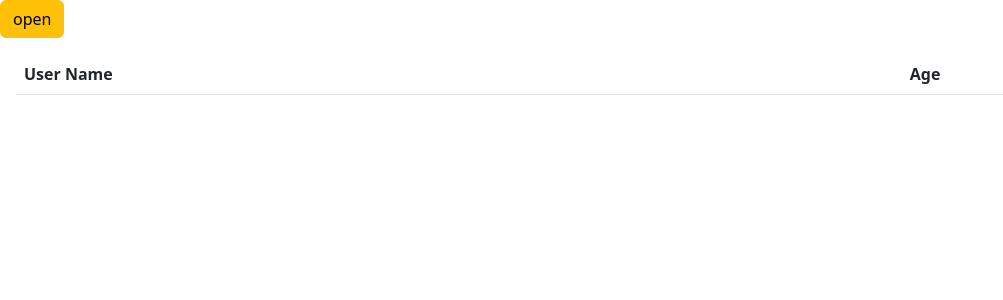
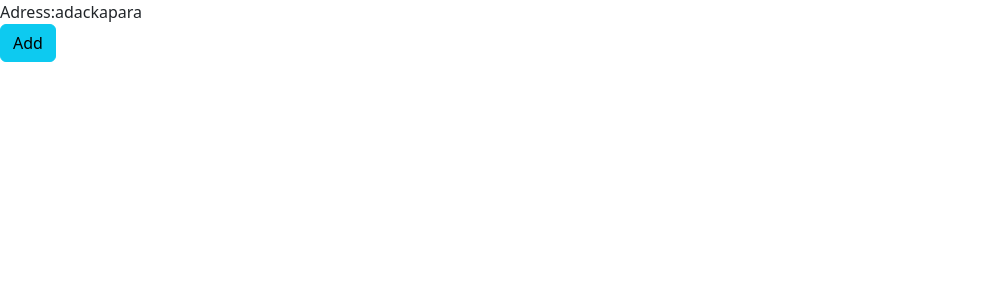
Before and after one commit to adhi49/ad-app, a React (Create React App) app: page / in a window 1280 px wide. Shown: the top 300 px of the page, without its empty margins (0-1003 px from the left). Built offline with nearby package versions, Linux system fonts and the light colour scheme.

Commit message:
modified object using function

```diff
--- /dev/null
+++ b/src/Form-16-12/App1.js
@@ -0,0 +1,20 @@
+
+import { useState } from "react"
+import { Button } from "reactstrap"
+import { reWorkObj } from "./Library"
+
+const App1 = () => {
+    const [objState, setObj] = useState({ name: "adheena", houseName: "adackapara", city: "kannur" })
+    const handleChange = () => {
+        const newObj = { ...objState }
+        const updateObj = reWorkObj(newObj, 'houseName', 'puliyanikattu')
+        setObj(updateObj)
+    }
+    return (
+        <>
+            <div>Adress:{objState.houseName}</div>
+            <Button color="info" onClick={handleChange}>Add</Button>
+        </>
+    )
+}
+export default App1
--- /dev/null
+++ b/src/Form-16-12/Library.js
@@ -0,0 +1,4 @@
+export const reWorkObj = (obj, objName, reformValue) => {
+    obj[objName] = reformValue;
+    return obj;
+}
--- a/src/index.js
+++ b/src/index.js
@@ -2,11 +2,11 @@ import React from 'react';
 import ReactDOM from 'react-dom/client';
 import reportWebVitals from './reportWebVitals';
 import 'bootstrap/dist/css/bootstrap.min.css';
-import Form from './Form';
+import App1 from './Form-16-12/App1';
 const root = ReactDOM.createRoot(document.getElementById('root'));
 root.render(
   <React.StrictMode>
-    <Form />
+    <App1 />
   </React.StrictMode>
 );
 reportWebVitals();
```
